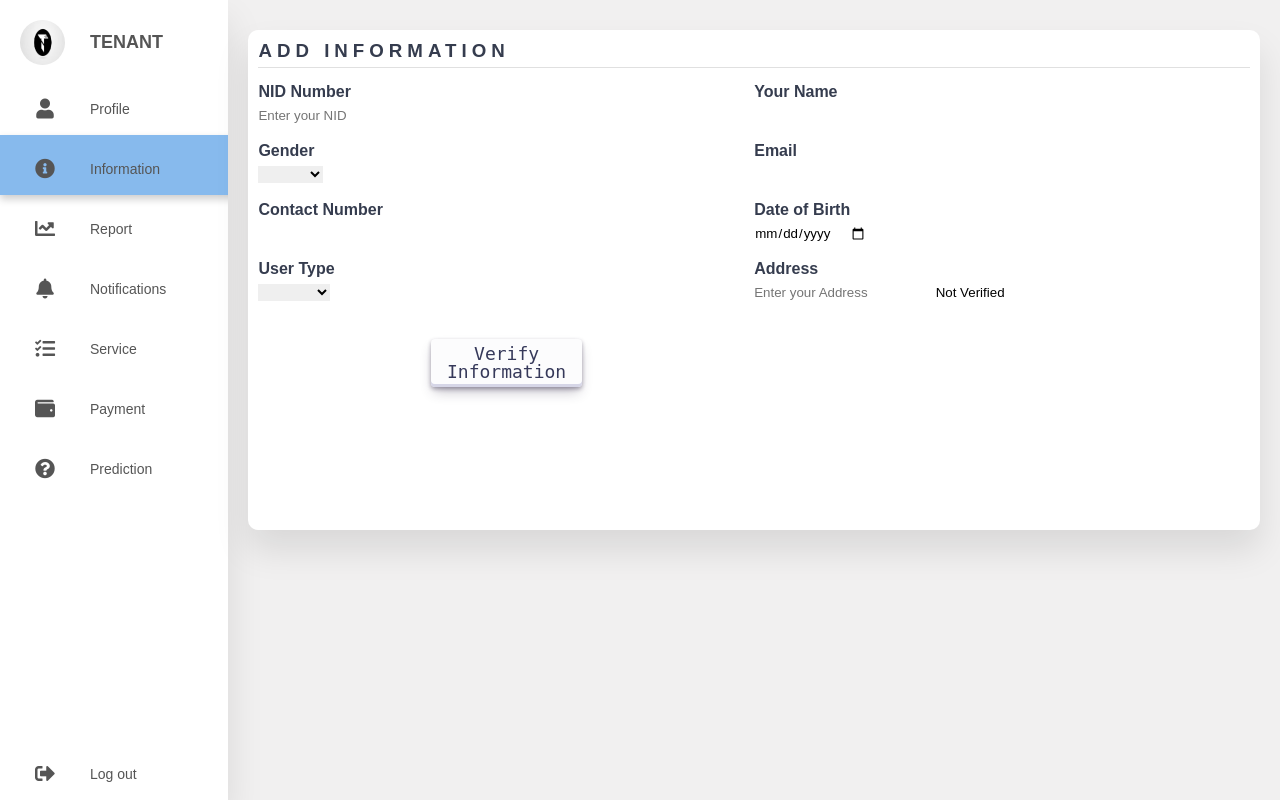
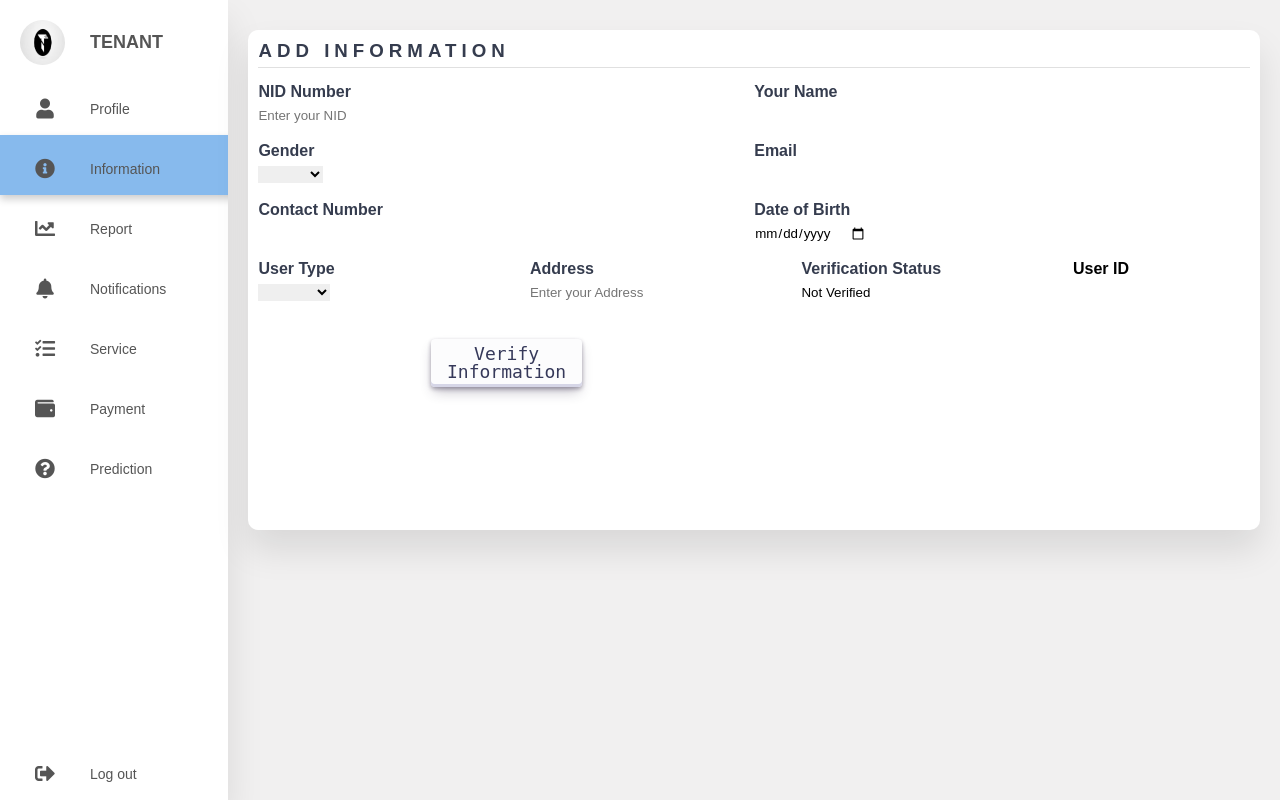
Before and after one commit to hasibhasan-github/IUB_CSE307_SystemAnalysisAndDesign_Tenant_Management_System_MachineLearning_Based_PredictiveApproach, a Flask app: template Tenant_Management_System/website/templates/info.html in a window 1280 px wide. Run offline with Flask 3, Linux system fonts and the light colour scheme; the template is opened without the code that fills it, so the values that code supplies are empty; parts of the project's set-up code (start-up, migrations or seed data) failed here and were passed over.

Commit message:
@hasibhasan-github

```diff
--- a/Tenant_Management_System/website/templates/info.html
+++ b/Tenant_Management_System/website/templates/info.html
@@ -77,8 +77,17 @@ Information
          </br>
          <label for="email" class="form-label"><h4>Address</h4></label>
            <input type="text" class="form-control" id="add" name="add" placeholder="Enter your Address"  required>
-           <input type="text" class="form-control" id="verify" name="verify" value="Not Verified" readonly required>
        </div>
+       <div class="data">
+      </br>
+      <label for="verify" class="form-label"><h4>Verification Status</h4></label>
+      <input type="text" class="form-control" id="verify" name="verify" value="Not Verified" readonly required>
+    </div>
+    <div class="info-data">
+    </br>
+    <label for="id" class="form-label"><h4>User ID</h4></label>
+    <input type="text" class="form-control" id="id" name="id" value="{{ user.id }}" readonly required>
+  </div>
 
      </div>
     </div>
```
